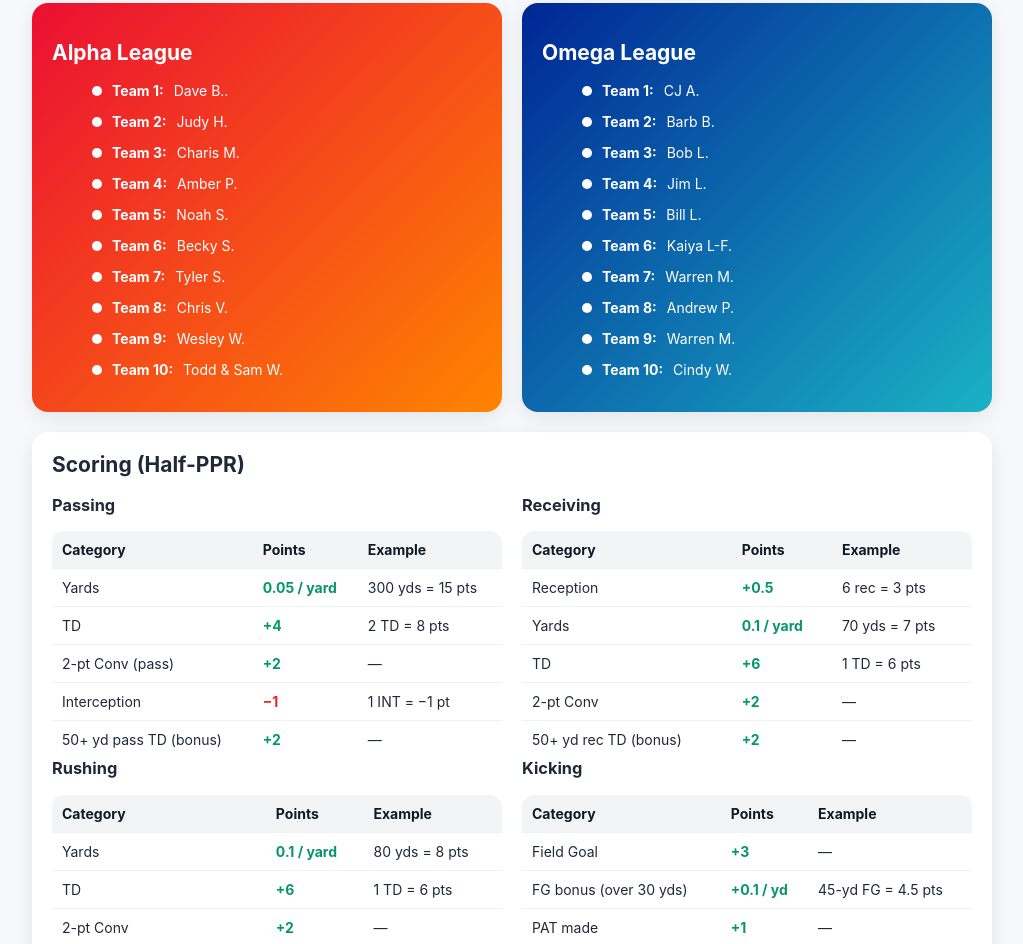
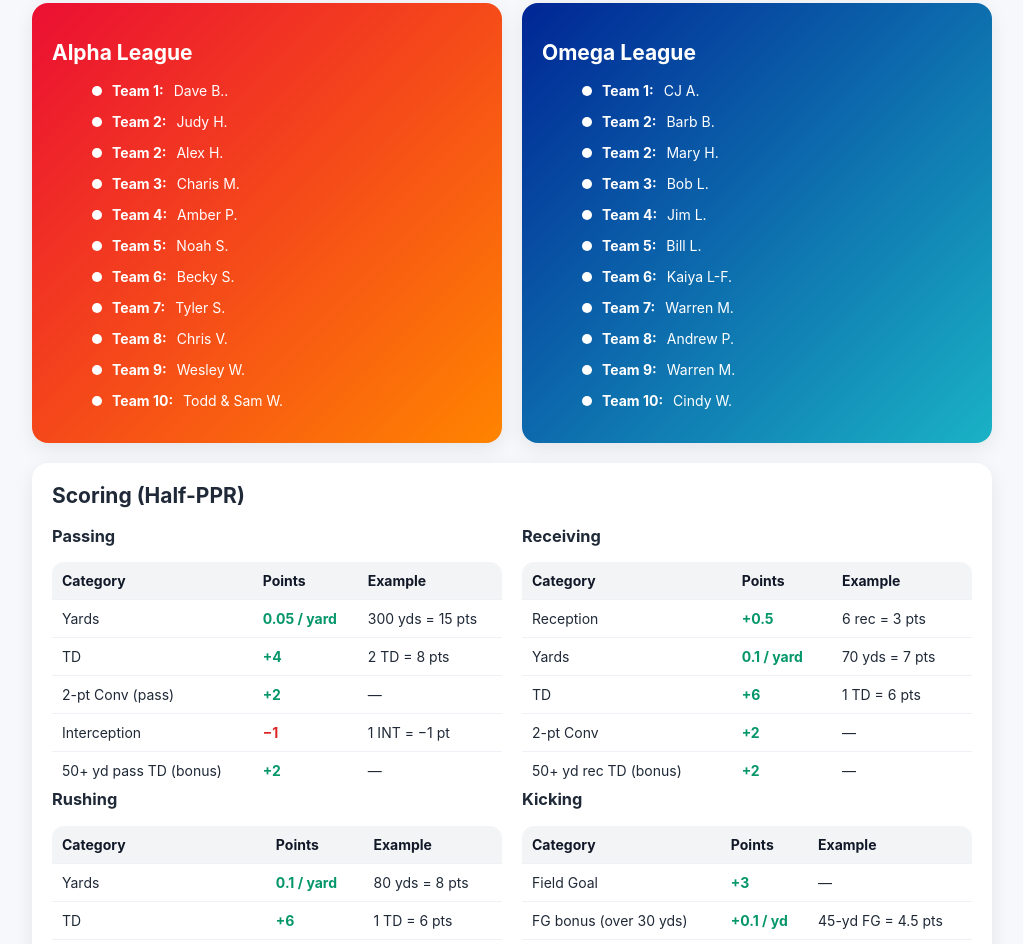
Before and after one commit to OSUfrk09/lwfl-handbook, a plain HTML site: page index.html in a window 1280 px wide. Shown: the part 1408-2352 px from the top of the page, without its empty margins (128-1151 px from the left). Drawn offline with Linux system fonts and the light colour scheme.

Commit message:
Add new team members to Alpha and Omega Leagues

```diff
--- a/index.html
+++ b/index.html
@@ -364,6 +364,7 @@
         <ul class="list-tight">
           <div class="kickerAlpha mutedlight"><span class="dot"></span><strong>Team 1:</strong> Dave B..</div>
           <div class="kickerAlpha mutedlight"><span class="dot"></span><strong>Team 2:</strong> Judy H.</div>
+          <div class="kickerAlpha mutedlight"><span class="dot"></span><strong>Team 2:</strong> Alex H.</div>
           <div class="kickerAlpha mutedlight"><span class="dot"></span><strong>Team 3:</strong> Charis M.</div>
           <div class="kickerAlpha mutedlight"><span class="dot"></span><strong>Team 4:</strong> Amber P.</div>
           <div class="kickerAlpha mutedlight"><span class="dot"></span><strong>Team 5:</strong> Noah S.</div>
@@ -379,6 +380,7 @@
         <ul class="list-tight">
           <div class="kickerOmega mutedlight"><span class="dot"></span><strong>Team 1:</strong> CJ A.</div>
           <div class="kickerOmega mutedlight"><span class="dot"></span><strong>Team 2:</strong> Barb B.</div>
+          <div class="kickerOmega mutedlight"><span class="dot"></span><strong>Team 2:</strong> Mary H.</div>
           <div class="kickerOmega mutedlight"><span class="dot"></span><strong>Team 3:</strong> Bob L.</div>
           <div class="kickerOmega mutedlight"><span class="dot"></span><strong>Team 4:</strong> Jim L.</div>
           <div class="kickerOmega mutedlight"><span class="dot"></span><strong>Team 5:</strong> Bill L.</div>
```
